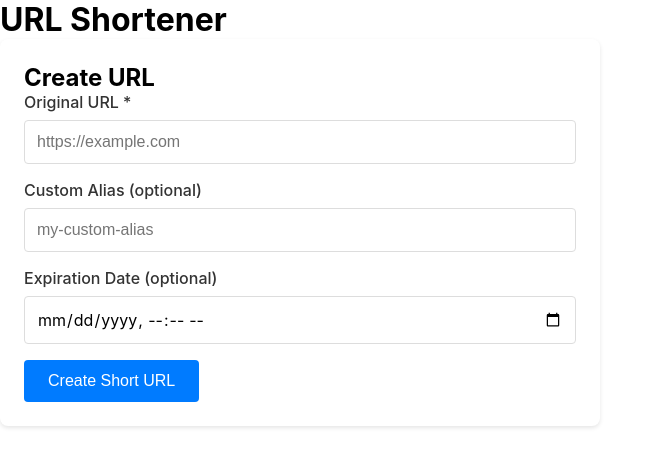
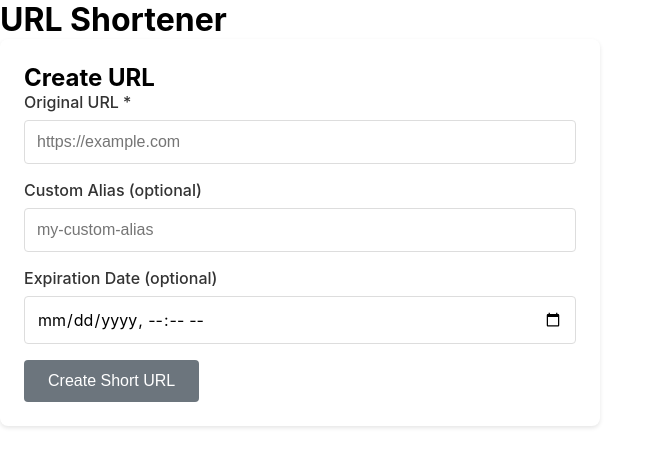
Before and after one commit to OvanessTea/url-shortner, a React (Create React App) app in the folder frontend/: page / in a window 1280 px wide. Shown: the top 466 px of the page, without its empty margins (0-661 px from the left). Built offline with nearby package versions, Linux system fonts and the light colour scheme.

Commit message:
disable styles

```diff
--- a/frontend/src/global.scss
+++ b/frontend/src/global.scss
@@ -30,7 +30,10 @@ code {
     &:hover {
         background-color: #0056b3;
     }
-
+    &:disabled {
+        background-color: #6c757d;
+        cursor: not-allowed;
+    }
     &_danger {
         background-color: #dc3545;
         &:hover {
```
